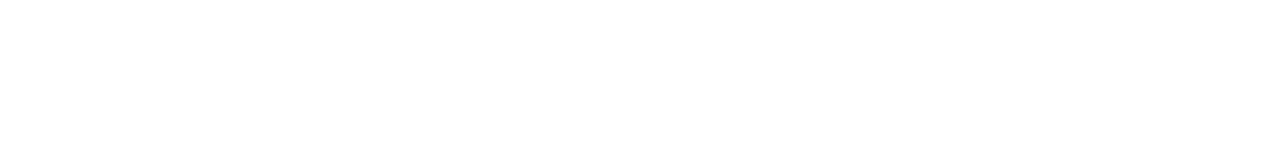
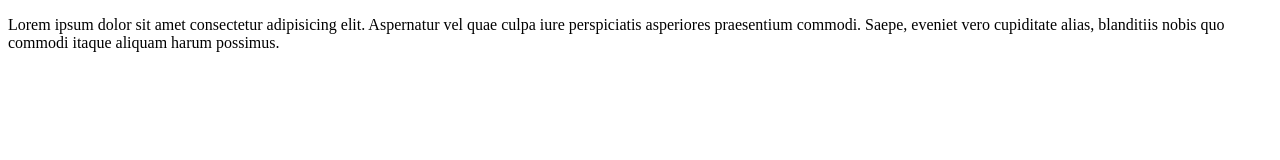
Before and after one commit to MarioOlivo/CursoCoding-01, a plain HTML site: page index.html in a window 1280 px wide. Drawn offline with Linux system fonts and the light colour scheme.

Commit message:
actualizar loirem

```diff
--- a/index.html
+++ b/index.html
@@ -7,6 +7,6 @@
     <title>Document</title>
 </head>
 <body>
-
+    <p>Lorem ipsum dolor sit amet consectetur adipisicing elit. Aspernatur vel quae culpa iure perspiciatis asperiores praesentium commodi. Saepe, eveniet vero cupiditate alias, blanditiis nobis quo commodi itaque aliquam harum possimus.</p>
 </body>
 </html>
```
